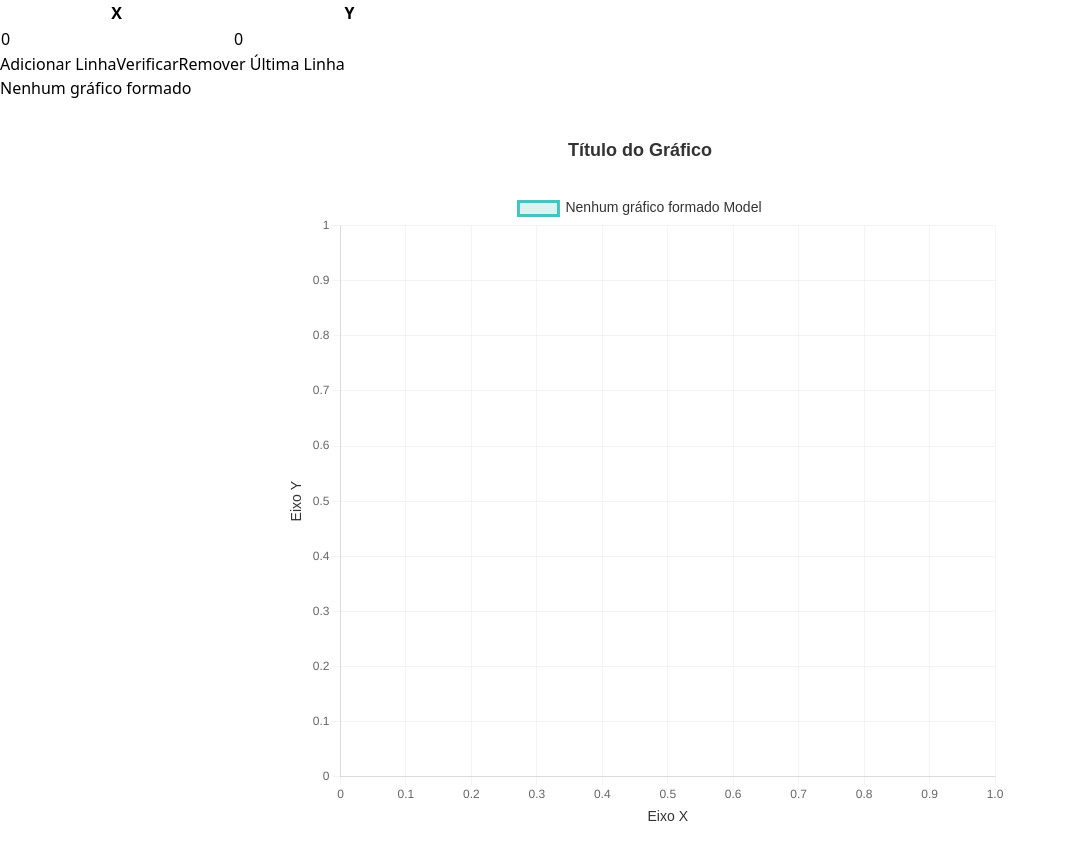
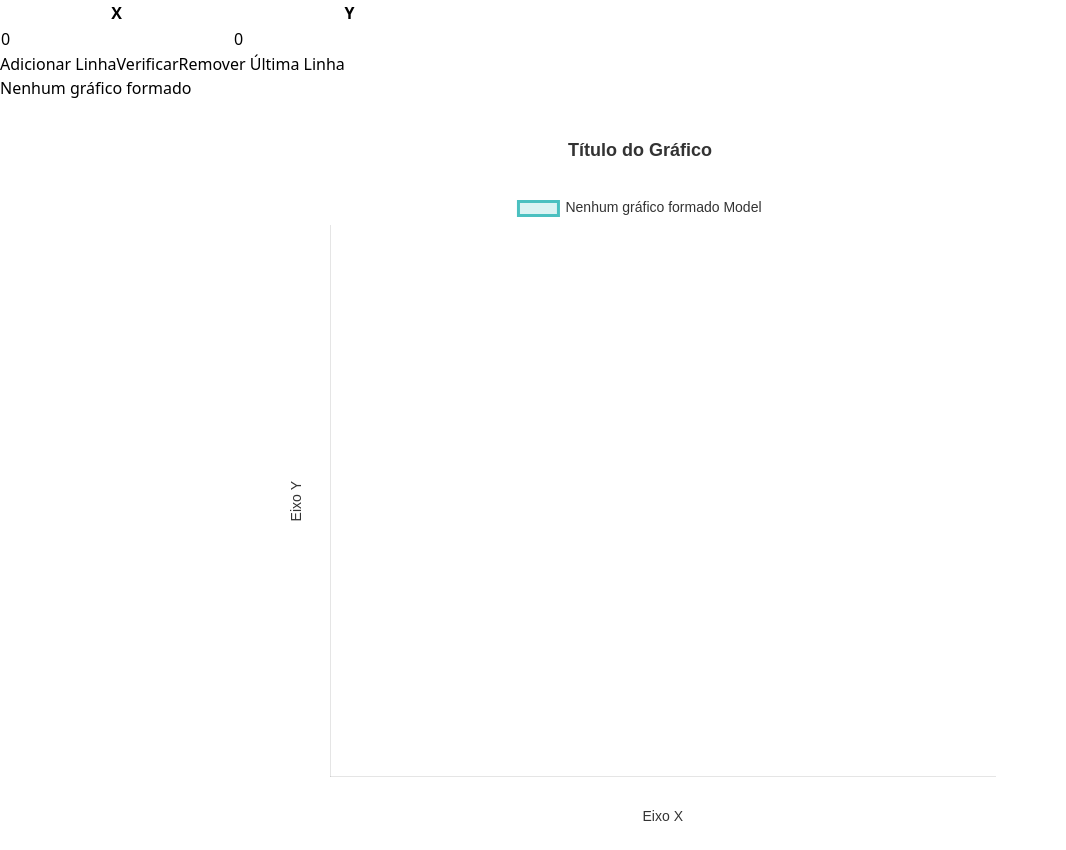
Before and after one commit to Baldasar/ajuste-de-curva, a React (Vite) app: page / in a window 1280 px wide. Shown: the whole page, without its empty margins (0-1066 px from the left). Built offline with nearby package versions, Linux system fonts and the light colour scheme.

Commit message:
define min/max

```diff
--- a/src/App.jsx
+++ b/src/App.jsx
@@ -82,6 +82,15 @@ export default function App() {
     );
     setCoords(updatedCoords);
   };
+
+  const minValue = Math.min(
+    Math.min(...coords.map((coord) => coord.x)),
+    Math.min(...coords.map((coord) => coord.y))
+  );
+  const maxValue = Math.max(
+    Math.max(...coords.map((coord) => coord.x)),
+    Math.max(...coords.map((coord) => coord.y))
+  );
 
   return (
     <div className="w-full h-screen p-6 bg-gray-100 text-gray-900 flex">
@@ -210,11 +219,17 @@ export default function App() {
               scales: {
                 x: {
                   type: "linear",
+                  min: minValue,
+                  max: maxValue,
                   grid: {
                     display: true,
                     color: "rgba(200, 200, 200, 0.2)",
                   },
                   ticks: {
+                    stepSize: 1,
+                    callback: function (value) {
+                      return value;
+                    },
                     color: "#666",
                     font: {
                       size: 12,
@@ -232,17 +247,20 @@ export default function App() {
                 },
                 y: {
                   type: "linear",
+                  min: minValue,
+                  max: maxValue,
                   grid: {
                     display: true,
                     color: "rgba(200, 200, 200, 0.2)",
                   },
                   ticks: {
+                    stepSize: 1,
+                    callback: function (value) {
+                      return value;
+                    },
                     color: "#666",
                     font: {
                       size: 12,
-                    },
-                    callback: function (value) {
-                      return value.toLocaleString();
                     },
                   },
                   title: {
```
